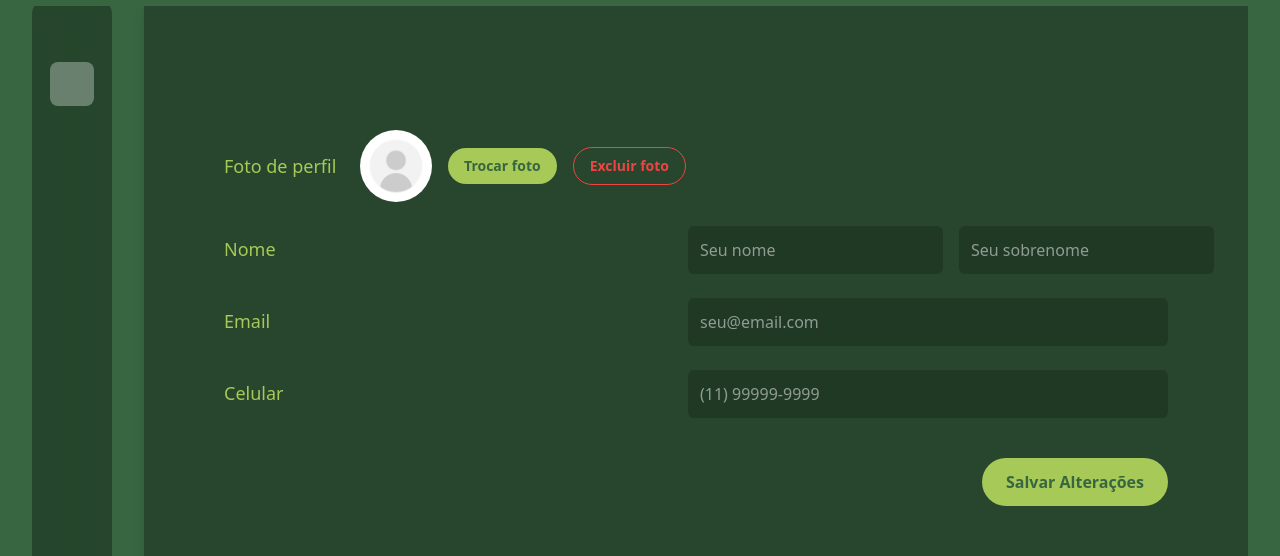
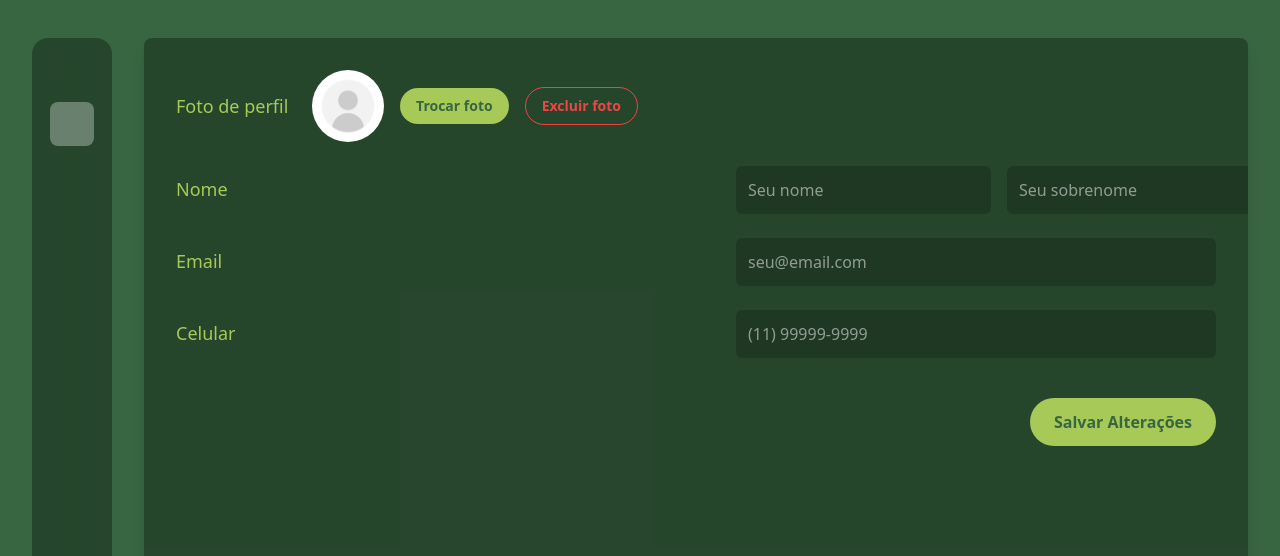
Before and after one commit to standbytheboy/gardenme, a React (Vite) app in the folder frontend/: page /perfil in a window 1280 px wide. Shown: the part 122-678 px from the top of the page. Built offline with nearby package versions, Linux system fonts and the light colour scheme; some icons are missing.

Commit message:
making settings responsive

```diff
--- a/frontend/package.json
+++ b/frontend/package.json
@@ -13,6 +13,7 @@
     "@material-tailwind/react": "^2.1.10",
     "@tailwindcss/vite": "^4.1.11",
     "akar-icons": "^1.9.31",
+    "lucide-react": "^0.542.0",
     "preline": "^3.1.0",
     "react": "^19.1.0",
     "react-dom": "^19.1.0",
--- a/frontend/src/pages/UserProfileSettings.tsx
+++ b/frontend/src/pages/UserProfileSettings.tsx
@@ -9,13 +9,14 @@ import SecuritySettings from "../components/SecuritySettings.tsx";
 import { logout } from "../utils/authUtils";
 import UserData from "../components/UserData.tsx";
 import PlantTips from "../components/PlantTips.tsx";
-
+import { Menu, X } from "lucide-react"; // Ícones para o botão de menu
 
 const UserProfileSettings: React.FC = () => {
   const navigate = useNavigate();
   const [isAdmin, setIsAdmin] = useState(false);
+  const [activeMenuItem, setActiveMenuItem] = useState("Meus Dados");
+  const [isSidebarOpen, setIsSidebarOpen] = useState(false); // Estado para controlar a sidebar no mobile
 
-  // useEffect para buscar o "is_admin" do usuário
   useEffect(() => {
     const fetchUserData = async () => {
       const idDoUsuario = localStorage.getItem("userId");
@@ -47,10 +48,7 @@ const UserProfileSettings: React.FC = () => {
     };
 
     fetchUserData();
-  }, []);
-
-  // Estado para o item de menu ativo na sidebar
-  const [activeMenuItem, setActiveMenuItem] = useState("Meus Dados");
+  }, [navigate]);
 
   const handleDeleteAccount = async () => {
     if (
@@ -84,7 +82,7 @@ const UserProfileSettings: React.FC = () => {
         alert(
           "Conta excluída com sucesso! Você será redirecionado para a página inicial."
         );
-        logout(); // Usa a função de utilidade para limpar e notificar
+        logout();
         navigate("/");
       } else {
         alert(
@@ -98,29 +96,62 @@ const UserProfileSettings: React.FC = () => {
   };
 
   return (
-    <div className="mt-10">
-      <Navbar></Navbar>
-      <div className="min-h-screen flex items-center justify-center bg-[#386641] p-4 md:p-8">
-        <div className="flex flex-col lg:flex-row gap-8 w-full max-w-7xl h-[80vh] rounded-lg overflow-hidden">
+    <div className="flex flex-col min-h-screen">
+      <Navbar />
+      <main className="flex-grow bg-[#386641] pt-16 md:pt-20">
+        <div className="container mx-auto p-4 md:p-8">
+          {/* Container principal que mantém o seu tamanho personalizado */}
+          <div className="relative flex flex-col lg:flex-row gap-8 w-full pt-12 max-w-7xl mx-auto min-h-[80vh]">
+            {/* Botão de Menu para Mobile (permanece igual) */}
+            <button
+              onClick={() => setIsSidebarOpen(!isSidebarOpen)}
+              className="lg:hidden absolute top-2 right-2 z-30 p-2 bg-[#00000050] rounded-full text-white"
+              aria-label="Abrir menu"
+            >
+              {isSidebarOpen ? <X size={24} /> : <Menu size={24} />}
+            </button>
+
+            {/* Sidebar */}
+            <div
+              className={`
+            absolute lg:static h-[77vh] z-20
+            transition-transform duration-300 ease-in-out
+            w-64 md:w-72  /* Adicione uma largura fixa para a sidebar no modo mobile */
+            ${isSidebarOpen ? "translate-x-0" : "-translate-x-full"}
+            lg:w-auto lg:translate-x-0  /* Reseta a largura e a posição em telas grandes */
+          `}
+            >
               <Sidebar9
                 activeMenuItem={activeMenuItem}
-            setActiveMenuItem={setActiveMenuItem}
+                setActiveMenuItem={(item) => {
+                  setActiveMenuItem(item);
+                  setIsSidebarOpen(false); // Fecha a sidebar ao selecionar um item no mobile
+                }}
                 isAdmin={isAdmin}
               />
+            </div>
 
-          <div className="flex-1 bg-[#00000050] p-4 px-20 rounded-lg shadow-lg overflow-auto flex flex-col justify-center">
+            {/* Overlay para fechar a sidebar ao clicar fora */}
+            {isSidebarOpen && (
+              <div
+                onClick={() => setIsSidebarOpen(false)}
+                className="fixed inset-0 z-10 lg:hidden"
+              ></div>
+            )}
 
-            {activeMenuItem === "Meus Dados" && (<UserData />)}
-            {activeMenuItem === "Dicas" && (<PlantTips />)}
-            {activeMenuItem === "Segurança" && (<SecuritySettings />)}
+            {/* Conteúdo Principal */}
+            <div className="flex-1 bg-[#00000050] p-4 sm:p-6 md:p-8 rounded-lg shadow-lg overflow-y-auto">
+              {/* O conteúdo renderizado condicionalmente permanece o mesmo */}
+              {activeMenuItem === "Meus Dados" && <UserData />}
+              {activeMenuItem === "Dicas" && <PlantTips />}
+              {activeMenuItem === "Segurança" && <SecuritySettings />}
               {activeMenuItem === "Endereços" && <AddressManager />}
-            {activeMenuItem === "Meus Pedidos" && (<MyOrders />)}
+              {activeMenuItem === "Meus Pedidos" && <MyOrders />}
               {activeMenuItem === "Excluir conta" && (
-              <div className="flex flex-col gap-6 items-center">
-                <p className="text-lg text-red-400 text-center">
+                <div className="flex flex-col gap-6 items-center justify-center h-full text-center">
+                  <p className="text-lg text-red-400">
                     Atenção: A exclusão da sua conta é uma ação permanente e não
-                  pode ser desfeita. Todos os seus dados, pedidos e informações
-                  serão perdidos.
+                    pode ser desfeita.
                   </p>
                   <button
                     onClick={handleDeleteAccount}
@@ -133,8 +164,7 @@ const UserProfileSettings: React.FC = () => {
               {activeMenuItem === "Suporte" && (
                 <div className="flex flex-col gap-6">
                   <p className="text-lg text-[#F2E8CF]">
-                  Precisa de ajuda? Preencha o formulário abaixo para entrar em
-                  contato com nossa equipe.
+                    Precisa de ajuda? Preencha o formulário abaixo.
                   </p>
                   <form
                     onSubmit={(e) => {
@@ -144,10 +174,19 @@ const UserProfileSettings: React.FC = () => {
                   >
                     <div className="space-y-4">
                       <div>
-                      <label htmlFor="subject" className="block text-lg text-[#A7C957] mb-2">
+                        <label
+                          htmlFor="subject"
+                          className="block text-lg text-[#A7C957] mb-2"
+                        >
                           Assunto
                         </label>
-                      <input type="text" id="subject" className="w-full p-3 rounded-md bg-[#00000030] text-[#FFFFFF] placeholder-[#D4EDC8] focus:outline-none focus:ring-2 focus:ring-[#A7C957]" placeholder="Ex: Problema com pedido, Dúvida sobre planta, etc." required />
+                        <input
+                          type="text"
+                          id="subject"
+                          className="w-full p-3 rounded-md bg-[#00000030] text-[#FFFFFF] placeholder-[#D4EDC8] focus:outline-none focus:ring-2 focus:ring-[#A7C957]"
+                          placeholder="Ex: Problema com pedido..."
+                          required
+                        />
                       </div>
                       <div>
                         <label
@@ -178,7 +217,8 @@ const UserProfileSettings: React.FC = () => {
             </div>
           </div>
         </div>
-      <Footer></Footer>
+      </main>
+      <Footer />
     </div>
   );
 };
```
Also changed, not shown: 1 other file (tests, documents, lock files or other folders). Lines whose indentation alone changed are shown as unchanged.
